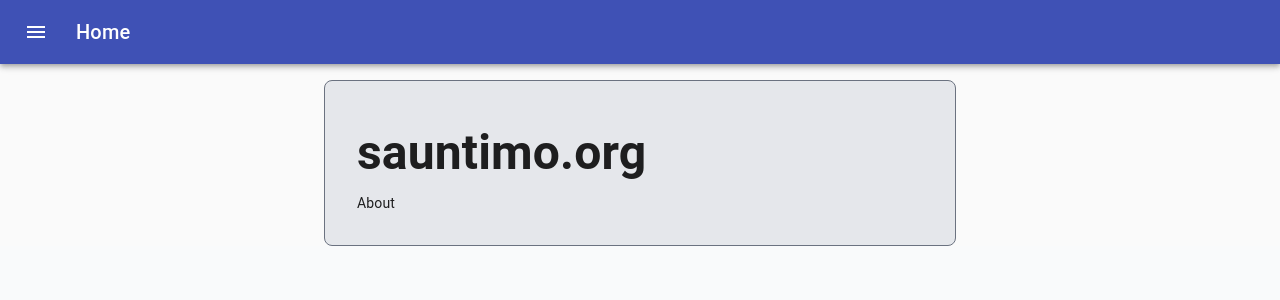
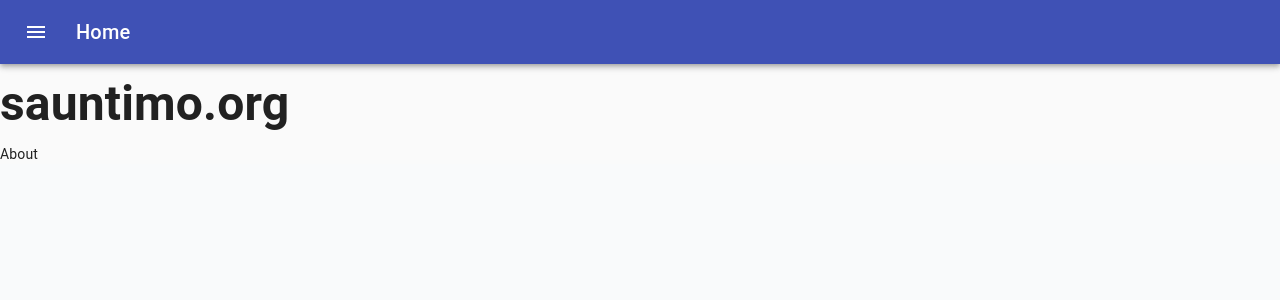
Before and after one commit to sauntimo/next-starter, a Next.js app: page / in a window 1280 px wide. Shown: the top 300 px of the page. Built offline with nearby package versions, Linux system fonts and the light colour scheme.

Commit message:
Remove tailwind

```diff
--- a/components/layout/Layout.tsx
+++ b/components/layout/Layout.tsx
@@ -1,11 +1,8 @@
 import React, { ReactElement, ReactNode } from 'react';
-import cn from 'classnames';
 import Head from 'next/head';
 
 import CssBaseline from '@material-ui/core/CssBaseline';
 import ButtonAppBar from '../nav/ButtonAppBar';
-
-import styles from './layout.module.css';
 
 type Props = {
   children?: ReactNode,
@@ -23,7 +20,7 @@ const Layout: React.FC<Props> = ({ children, title: pageTitle = 'sauntimo.org' }
     <body>
       <CssBaseline />
       <ButtonAppBar pageTitle={pageTitle} />
-      <div className={cn(styles.container, 'w-screen grid grid-cols-12 gap-4')}>
+      <div className="container">
         {children}
       </div>
     </body>
--- a/components/layout/layout.module.css
+++ b/components/layout/layout.module.css
@@ -1,4 +1,4 @@
-.container {
-    /* padding: 0 1rem; */
+/* .container {
+    padding: 0 1rem;
     margin: 1rem 0;
-  }
+  } */
--- a/package.json
+++ b/package.json
@@ -14,7 +14,6 @@
     "@material-ui/styles": "^4.11.2",
     "autoprefixer": "^10.1.0",
     "axios": "^0.21.1",
-    "classnames": "^2.2.6",
     "eslint": "^7.16.0",
     "http-status-codes": "^2.1.4",
     "lodash": "^4.17.20",
@@ -24,8 +23,7 @@
     "react": "^16.12.0",
     "react-dom": "^16.12.0",
     "stylelint": "^13.8.0",
-    "stylelint-config-recommended": "^3.0.0",
-    "tailwindcss": "^2.0.2"
+    "stylelint-config-recommended": "^3.0.0"
   },
   "devDependencies": {
     "@types/classnames": "^2.2.11",
--- a/pages/404.tsx
+++ b/pages/404.tsx
@@ -4,7 +4,7 @@ import Layout from '../components/layout/Layout';
 
 const AboutPage: React.FC = (): ReactElement => (
   <Layout title="Page Not Found">
-    <div className="container col-start-2 col-end-12">
+    <div>
       <h1>404 - Page Not Found</h1>
       <p>Looks like you&apos;re looking for something that isn&apos;t here.</p>
       <p>
--- a/pages/about.tsx
+++ b/pages/about.tsx
@@ -4,7 +4,7 @@ import Layout from '../components/layout/Layout';
 
 const AboutPage: React.FC = (): ReactElement => (
   <Layout title="About">
-    <div className="container col-start-2 col-end-12">
+    <div>
       <h1>About</h1>
       <p>This is the about page</p>
       <p>
--- a/pages/index.tsx
+++ b/pages/index.tsx
@@ -4,7 +4,7 @@ import Layout from '../components/layout/Layout';
 
 const IndexPage: React.FC = (): ReactElement => (
   <Layout title="Home">
-    <div className="hero col-start-2 col-end-12 md:col-start-4 md:col-end-10 bg-gray-200 border border-gray-500 border-solid rounded-lg p-8">
+    <div className="hero">
       <h1>sauntimo.org</h1>
       <p>
         <Link href="/about">
```
Also changed, not shown: 1 other file (tests, documents, lock files or other folders).
